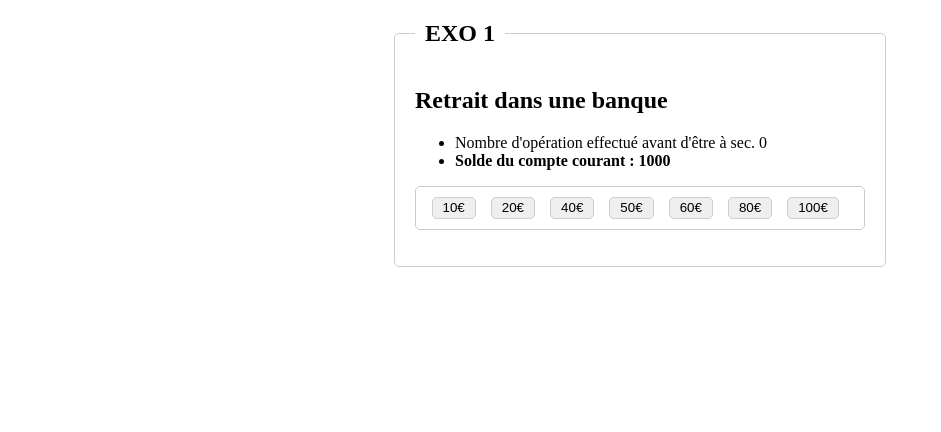
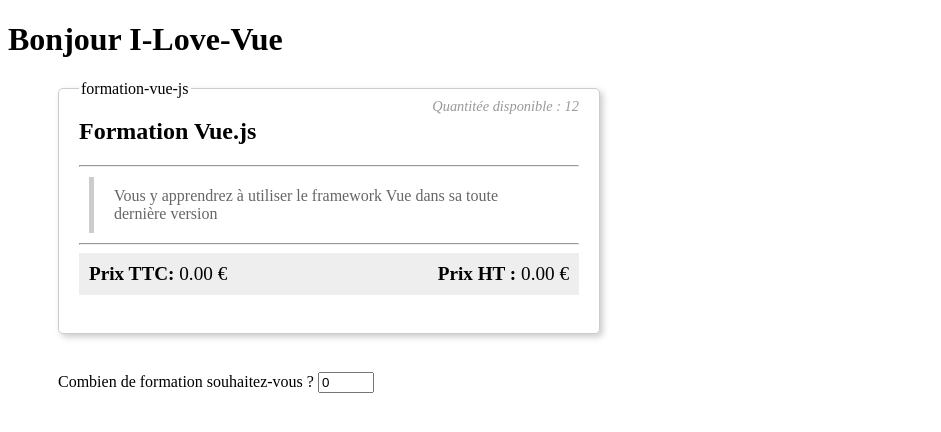
Before and after one commit to Zyrass/vue3_bac_a_sable_decouverte, a Vue app: page / in a window 1280 px wide. Shown: the top 432 px of the page, without its empty margins (0-941 px from the left). Built offline with nearby package versions, Linux system fonts and the light colour scheme.

Commit message:
Ajout du composant Reactive avec un petit projet pour comprendre la notion

```diff
--- a/src/App.vue
+++ b/src/App.vue
@@ -1,7 +1,9 @@
 <script setup lang="ts">
 import Exo1 from './components/Exo1.vue';
+import Reactive from './components/Reactive.vue';
 </script>
 
 <template>
-  <Exo1 />
+  <!-- <Exo1 /> -->
+  <Reactive />
 </template>
--- a/src/components/Exo1.vue
+++ b/src/components/Exo1.vue
@@ -12,7 +12,7 @@
     </ul>
 
     <section class="container__btn">
-      <button @click="retrait(10)">10€</button> &nbsp;
+      <button @mouseenter="retrait(10)">10€</button> &nbsp;
       <button @click="retrait(20)">20€</button> &nbsp;
       <button @click="retrait(40)">40€</button> &nbsp;
       <button @click="retrait(50)">50€</button> &nbsp;
@@ -31,8 +31,8 @@ import { ref, onMounted } from 'vue';
 const TITLE = 'EXO 1';
 
 // Configuration
-const counter = ref(0);
-const solde = ref(1000);
+const counter = ref(100);
+const solde = ref(5000);
 const operation = ref([]);
 
 let message = ref('');
--- /dev/null
+++ b/src/components/Reactive.vue
@@ -0,0 +1,105 @@
+<template>
+  <h1>Bonjour {{ state.prenom }}</h1>
+
+  <fieldset>
+    <legend>{{ state.product.ref }}</legend>
+    <h2>{{ state.product.name }}</h2>
+    <hr />
+    <blockquote>{{ state.product.description }}</blockquote>
+    <hr />
+    <section class="price">
+      <span> <strong>Prix TTC: </strong>{{ prixProductTTC.toFixed(2) }} €</span>
+      <span> <strong>Prix HT : </strong>{{ prixProductHT.toFixed(2) }} €</span>
+    </section>
+
+    <br />
+
+    <small>
+      Quantitée disponible :
+      {{
+        state.product.quantity > 0
+          ? state.product.check_quantity - state.product.quantity
+          : state.product.check_quantity
+      }}
+    </small>
+  </fieldset>
+
+  <br />
+
+  <section class="quantity">
+    <label for="add_product">Combien de formation souhaitez-vous ? </label>
+    <input
+      type="number"
+      min="0"
+      :max="state.product.check_quantity"
+      v-model="state.product.quantity"
+    />
+  </section>
+</template>
+
+<script setup lang="ts">
+import { reactive, ref, computed } from 'vue';
+
+let state = reactive({
+  prenom: 'Alain',
+  product: {
+    ref: 'formation-vue-js',
+    description:
+      'Vous y apprendrez à utiliser le framework Vue dans sa toute dernière version',
+    name: 'Formation Vue.js',
+    price: 19.99,
+    quantity: 0,
+    check_quantity: 12,
+  },
+});
+
+const prixProductHT = computed(
+  () => state.product.price * state.product.quantity
+);
+const prixProductTTC = computed(() => prixProductHT.value * 1.2);
+
+setTimeout(() => {
+  state.prenom = 'I-Love-Vue';
+  console.log('prenom', state.prenom);
+}, 2000);
+</script>
+
+<style>
+fieldset {
+  border: 1px solid #ccc;
+  padding: 0 20px 20px;
+  margin: 10px;
+  margin: 20px 50px;
+  max-width: 500px;
+  border-radius: 5px;
+  box-shadow: 3px 3px 6px #ccc;
+  position: relative;
+}
+blockquote {
+  border-left: 5px solid #ccc;
+  padding: 10px 20px;
+  margin: 10px;
+  color: #666;
+}
+section.price {
+  display: flex;
+  justify-content: space-between;
+  background: #eee;
+  padding: 10px;
+}
+section.price span {
+  font-size: 1.2rem;
+}
+small {
+  position: absolute;
+  right: 20px;
+  top: 0;
+  font-size: 0.9rem;
+  font-style: italic;
+  color: #999;
+}
+
+section.quantity {
+  margin: 0 0 0 50px;
+}
+</style>
```
